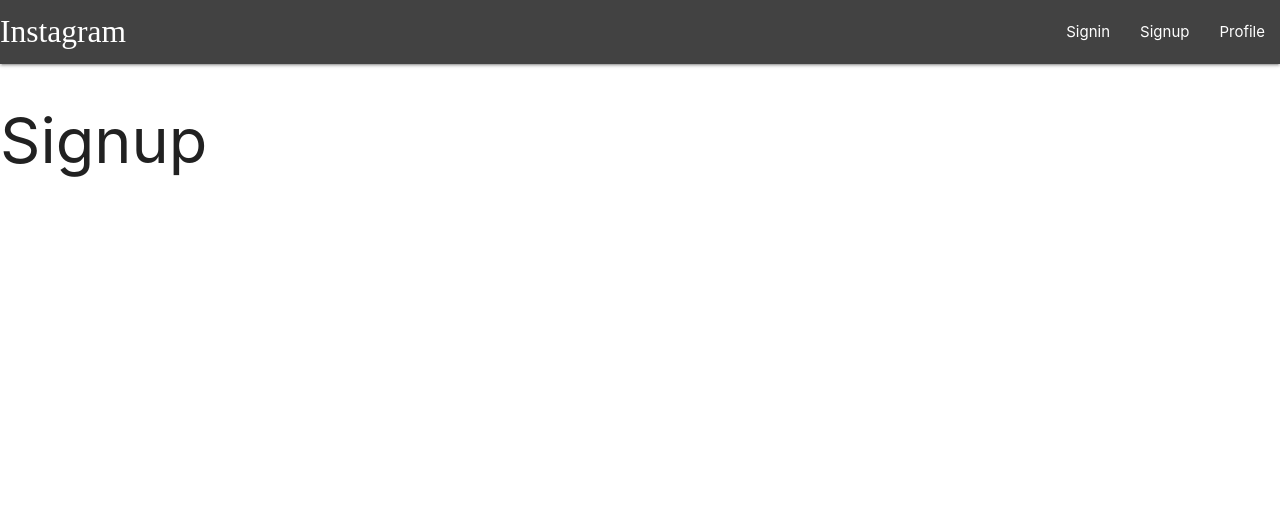
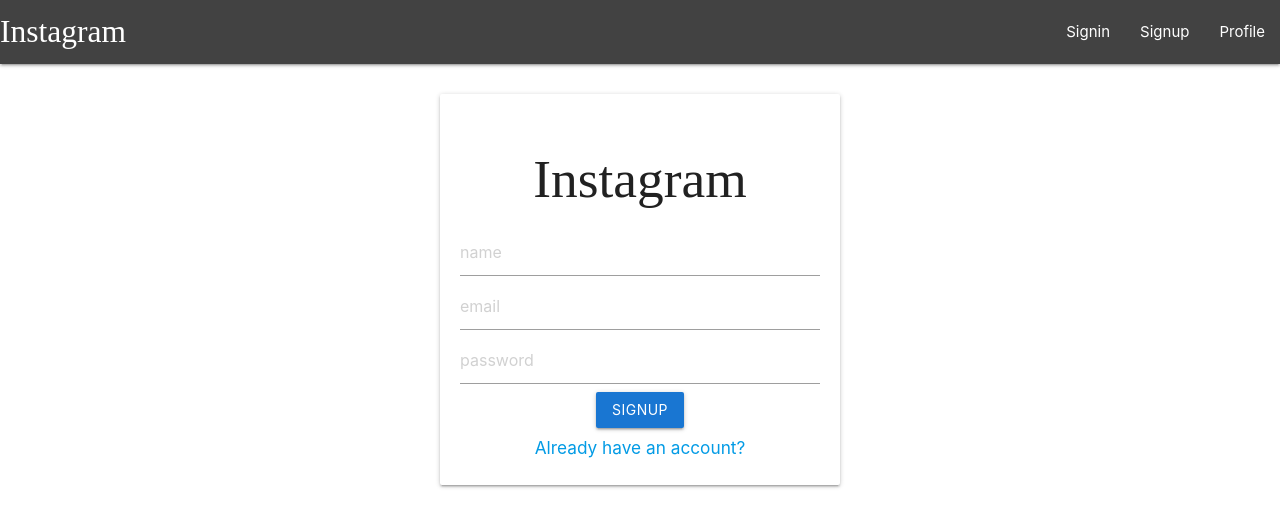
Before and after one commit to web-2017/MERN-instagram, a React (Create React App) app in the folder front/: page /signup in a window 1280 px wide. Shown: the top 526 px of the page. Built offline with nearby package versions, Linux system fonts and the light colour scheme; a web font is replaced by a local one.

Commit message:
Creating Signin and Signup page UI in react js

```diff
--- a/front/src/App.css
+++ b/front/src/App.css
@@ -1,4 +1,21 @@
 @import url('https://fonts.googleapis.com/css2?family=Grand+Hotel&display=swap');
-.brand-logo {
+.brand-logo, .auth-h2 {
     font-family: 'Grand Hotel', cursive;
 }
+
+.myCard {
+    margin-top: 30px;
+}
+
+.auth-card {
+    padding: 20px;
+    text-align: center;
+    max-width: 400px;
+    margin: auto;
+}
+
+/* label underline focus color */
+.input-field input[type=text]:focus {
+    border-bottom: 1px solid #1976d2  !important;
+    box-shadow: 0 1px 0 0 #1976d2  !important;
+}
--- a/front/src/App.js
+++ b/front/src/App.js
@@ -1,9 +1,9 @@
 import React from "react";
 
 import {Navbar} from "./components/Navbar";
-import {BrowserRouter as Router, Route, Switch} from 'react-router-dom'
+import {BrowserRouter as Router, Route} from 'react-router-dom'
 import Home from "./screens/Home";
-import Signin from "./screens/Signin";
+import SignIn from "./screens/Signin";
 import Profile from "./screens/Profile";
 import Signup from "./screens/Signup";
 
@@ -12,8 +12,8 @@
     return (
         <Router>
             <Navbar/>
-            <Route path='/' exact ><Home/></Route>
-            <Route path='/signin' ><Signin/></Route>
+            <Route path='/' exact><Home/></Route>
+            <Route path='/signin' ><SignIn/></Route>
             <Route path='/signup' ><Signup/></Route>
             <Route path='/profile' ><Profile/></Route>
         </Router>
--- a/front/src/screens/Signin.js
+++ b/front/src/screens/Signin.js
@@ -1,5 +1,26 @@
 import React from "react";
+import {Link} from "react-router-dom";
 
-export default () => (
-    <h1>Signin</h1>
-)
+export default () => {
+    return (
+        <div className="myCard container ">
+            <div className="card auth-card input-field ">
+                <h2 className='auth-h2'>Instagram</h2>
+                <input type="text"
+                       placeholder='email'
+                       required
+                />
+                <input type="password"
+                       placeholder='password'
+                       required
+                />
+                <button className="btn waves-effect waves-light blue darken-2" type="submit">
+                    Login
+                </button>
+                <h6>
+                    <Link to='signup'>Dont have an account?</Link>
+                </h6>
+            </div>
+        </div>
+    )
+}
--- a/front/src/screens/Signup.js
+++ b/front/src/screens/Signup.js
@@ -1,5 +1,30 @@
 import React from "react";
+import {Link} from 'react-router-dom'
 
-export default () => (
-    <h1>Signup</h1>
-)
+export default () => {
+    return (
+        <div className="myCard container ">
+            <div className="card auth-card input-field">
+                <h2 className='auth-h2'>Instagram</h2>
+                <input type="text"
+                       placeholder='name'
+                       required
+                />
+                <input type="text"
+                       placeholder='email'
+                       required
+                />
+                <input type="password"
+                       placeholder='password'
+                       required
+                />
+                <button className="btn waves-effect waves-light blue darken-2" type="submit">
+                    SignUp
+                </button>
+                <h6>
+                    <Link to='signin'>Already have an account?</Link>
+                </h6>
+            </div>
+        </div>
+    )
+}
```
Also changed, not shown: package.json (+5 -3 lines), 1 other file (tests, documents, lock files or other folders).
